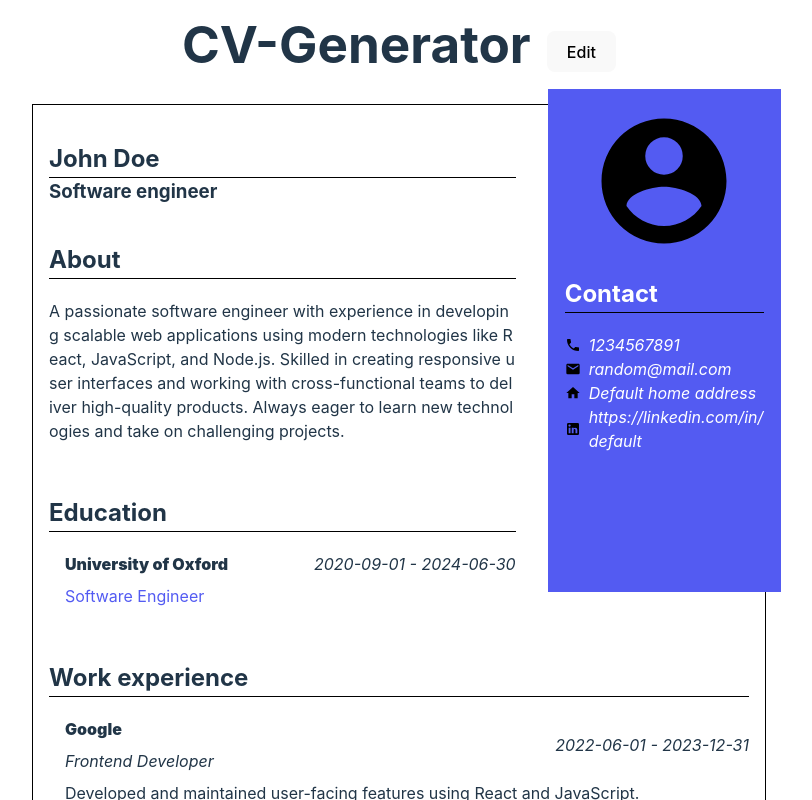
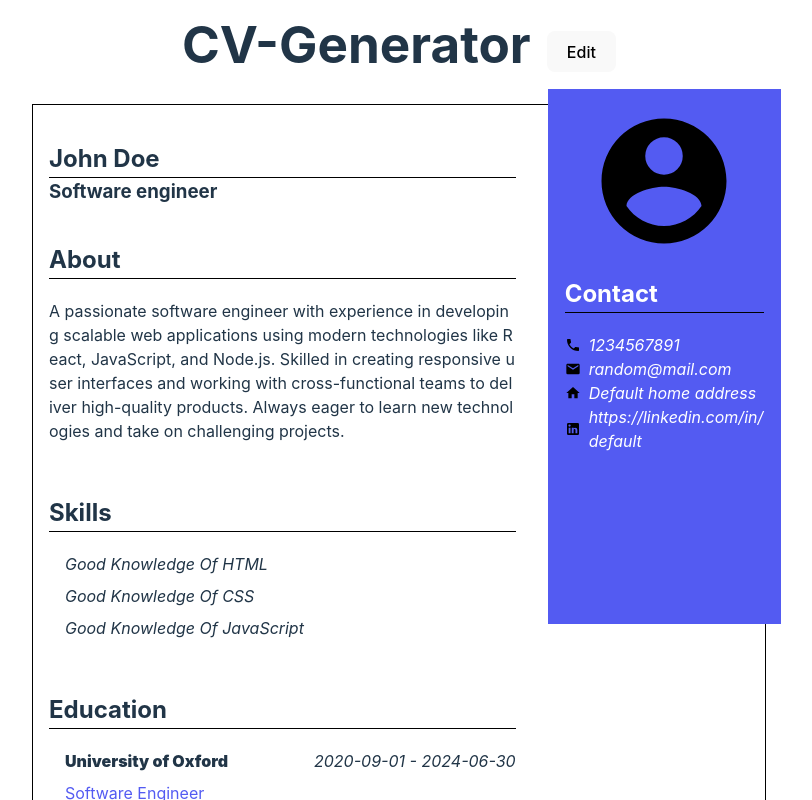
Before and after one commit to R3ndrex/CV-Generator, a React (Vite) app: page / in a window 1280 px wide. Shown: the top 800 px of the page, without its empty margins (241-1053 px from the left). Built offline with nearby package versions, Linux system fonts and the light colour scheme.

Commit message:
Add skills and skill changer components,styling state values, lightbulb image

```diff
--- a/src/UserDataProvider.jsx
+++ b/src/UserDataProvider.jsx
@@ -4,6 +4,7 @@ import {
     generalInfoExample,
     experienceExample,
     educationExample,
+    skillsExample,
 } from "./assets/examples.js";
 
 import { useState } from "react";
@@ -16,6 +17,7 @@ export default function UserDataProvider({ children }) {
     const [education, setEducation] = useState([{ ...educationExample }]);
     const [aboutText, setAboutText] = useState(aboutExample);
     const [experience, setExperience] = useState([{ ...experienceExample }]);
+    const [skills, setSkills] = useState([...skillsExample]);
 
     return (
         <UserContext
@@ -32,6 +34,8 @@ export default function UserDataProvider({ children }) {
                 setAboutText,
                 experience,
                 setExperience,
+                skills,
+                setSkills,
             }}
         >
             {children}
--- a/src/assets/examples.js
+++ b/src/assets/examples.js
@@ -27,3 +27,17 @@ export const educationExample = {
     dateStart: "2020-09-01",
     dateEnd: "2024-06-30",
 };
+export const skillsExample = [
+    {
+        text: "Good knowledge of HTML",
+        id: crypto.randomUUID(),
+    },
+    {
+        text: "Good knowledge of CSS",
+        id: crypto.randomUUID(),
+    },
+    {
+        text: "Good knowledge of JavaScript",
+        id: crypto.randomUUID(),
+    },
+];
--- a/src/components/CV/CV.jsx
+++ b/src/components/CV/CV.jsx
@@ -2,6 +2,7 @@ import About from "./About.jsx";
 import Education from "./Education.jsx";
 import WorkExperience from "./WorkExperience.jsx";
 import CvAside from "./CvAside.jsx";
+import Skills from "./Skills.jsx";
 import UserIdentity from "./UserIdentity.jsx";
 import { useContext } from "react";
 import { UserContext } from "../../UserContext.js";
@@ -14,11 +15,13 @@ export default function CV() {
         education,
         experience,
         contacts,
+        skills,
     } = useContext(UserContext);
     return (
         <main className={`${(!showEdit && "centered-main") || ""}`}>
             <UserIdentity generalInfo={generalInfo} />
             <About>{aboutText}</About>
+            <Skills>{skills}</Skills>
             <Education>{education}</Education>
             <WorkExperience>{experience}</WorkExperience>
             <CvAside contacts={contacts} imageSrc={generalInfo.photoSrc} />
--- /dev/null
+++ b/src/components/CV/Skills.jsx
@@ -0,0 +1,23 @@
+import "../../styles/skills.css";
+export default function Skills({ children }) {
+    return (
+        <>
+            {children.length > 0 && (
+                <section>
+                    <h2>Skills</h2>
+                    <ul className="skill-list">
+                        {children.map(
+                            (element) =>
+                                element !== "" &&
+                                element !== undefined && (
+                                    <li className="skill" key={element.id}>
+                                        {element.text}
+                                    </li>
+                                )
+                        )}
+                    </ul>
+                </section>
+            )}
+        </>
+    );
+}
--- a/src/components/CVChanger/CvChanger.jsx
+++ b/src/components/CVChanger/CvChanger.jsx
@@ -4,6 +4,7 @@ import EducationChanger from "./EducationChanger.jsx";
 import GeneralInfoChanger from "./GeneralInfoChanger.jsx";
 import Accordion from "./Accordion.jsx";
 import WorkExperienceChanger from "./WorkExperienceChanger.jsx";
+import SkillsChanger from "./SkillsChanger.jsx";
 import { useContext } from "react";
 import { UserContext } from "../../UserContext.js";
 
@@ -18,6 +19,7 @@ export default function CvChanger() {
             <AboutChanger Accordion={Accordion} />
             <EducationChanger Accordion={Accordion} />
             <WorkExperienceChanger Accordion={Accordion} />
+            <SkillsChanger Accordion={Accordion} />
         </aside>
     );
 }
--- /dev/null
+++ b/src/components/CVChanger/SkillsChanger.jsx
@@ -0,0 +1,60 @@
+import { useContext, useState } from "react";
+import { UserContext } from "../../UserContext";
+import LightBuld from "../../assets/lightbulb-on.svg";
+
+export default function SkillsChanger({ Accordion }) {
+    const { skills, setSkills } = useContext(UserContext);
+    const [defaultSkills, setDefaultSkills] = useState(skills);
+
+    function handleInputChange(newText, changingSkill) {
+        setDefaultSkills((prev) => {
+            return prev.map((skill) => {
+                if (skill.id === changingSkill.id) {
+                    return { ...skill, text: newText };
+                }
+                return skill;
+            });
+        });
+    }
+    function findSkillValue(changingSkill) {
+        return defaultSkills.find((skill) => skill.id === changingSkill.id)
+            .text;
+    }
+
+    function handleSubmit(e) {
+        e.preventDefault();
+        setSkills(defaultSkills);
+    }
+
+    return (
+        <section>
+            <Accordion
+                image={{ src: LightBuld, alt: "lightbulb" }}
+                title="Skills"
+            >
+                <form onSubmit={handleSubmit}>
+                    {skills.length > 0 && (
+                        <ul>
+                            {skills.map((skill) => (
+                                <input
+                                    key={skill.id}
+                                    type="text"
+                                    name={skill.id + "-name"}
+                                    id={skill.id + "-id"}
+                                    value={findSkillValue(skill)}
+                                    onChange={(e) =>
+                                        handleInputChange(
+                                            e.currentTarget.value,
+                                            skill
+                                        )
+                                    }
+                                />
+                            ))}
+                            <button type="submit">Submit</button>
+                        </ul>
+                    )}
+                </form>
+            </Accordion>
+        </section>
+    );
+}
--- /dev/null
+++ b/src/styles/skills.css
@@ -0,0 +1,7 @@
+.skill {
+    padding-left: 1rem;
+    text-transform: capitalize;
+}
+.skill-list {
+    gap: 0.5rem;
+}
```
Also changed, not shown: src/assets/lightbulb-on.svg (added).
